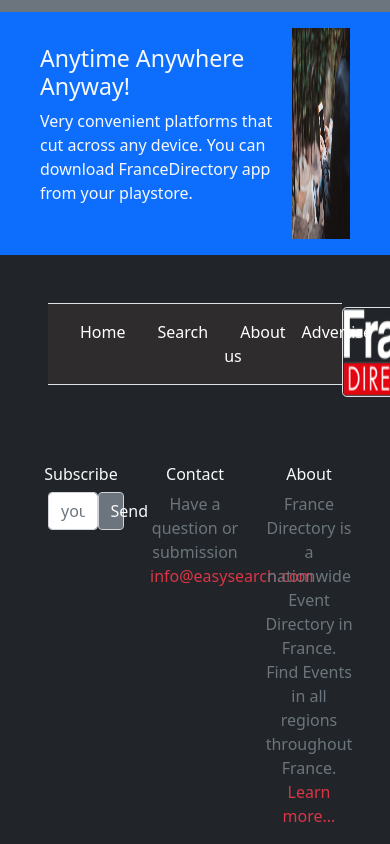
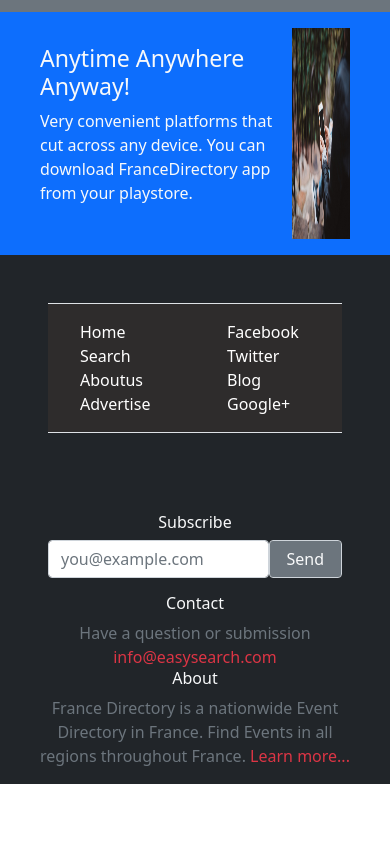
Before and after one commit to Vagyasri/Events-Directory, a website: page index.html in a window 390 px wide. Shown: the part 2906-3750 px from the top of the page. After the commit the page ends 3690 px from the top, so only its background shows below. Drawn offline with nearby package versions, Linux system fonts and the light colour scheme.

Commit message:
Make the footer responsive for large and small screens

```diff
--- a/index.html
+++ b/index.html
@@ -123,14 +123,14 @@
       <footer class="bg-dark overflow-hidden">
         <nav class="d-flex p-5">
             <div class="d-flex justify-content-between  align-items-center w-100">
-            <ul class="footer d-flex justify-content-between p-3 border-top border-bottom w-100">
+            <ul class="footer d-block d-md-flex justify-content-between p-3 border-top border-bottom w-100">
             <li><a href="#" class="text-white px-3">Home</a></li>
             <li><a href="#" class="text-white px-3">Search</a></li>
-            <li><a href="#" class="text-white px-3">About us</a></li>
+            <li><a href="#" class="text-white px-3">Aboutus</a></li>
             <li><a href="#" class="text-white px-3">Advertise</a></li>
             </ul>
-            <a href="#"><img src="Image/logo.jpg" alt=""  class="border rounded-3 footer-logo"></a>
-            <ul class="footer d-flex p-3 border-top border-bottom w-100 justify-content-between">
+            <a href="#"><img src="Image/logo.jpg" alt=""  class="d-none d-lg-block border rounded-3 footer-logo"></a>
+            <ul class="footer d-block d-md-flex p-3 border-top border-bottom w-100 justify-content-between">
             <li><a href="#" class="text-white px-3">Facebook</a></li>
             <li><a href="#" class="text-white px-3">Twitter</a></li>
             <li><a href="#" class="text-white px-3">Blog</a></li>
@@ -139,7 +139,7 @@
            </div>
         </nav>
         <div class="row p-3 text-light text-center mx-2">
-             <div class="col-4">
+             <div class="col-12 col-lg-4">
                <h6>Subscribe</h6>
                <div class="d-flex row pb-3 px-4">
                 <div class="col-9 p-0">
@@ -150,12 +150,12 @@
                 </div>
             </div>
              </div>
-             <div class="col-4">
+             <div class="col-12 col-lg-4">
               <h6>Contact</h6>
               <span class="d-block text-secondary">Have a question or submission</span>
               <span class="text-danger">info@easysearch.com</span>
              </div>
-             <div class="col-4">
+             <div class="col-12 col-lg-4">
               <h6>About</h6>
               <span class="text-secondary">France Directory is a nationwide Event Directory in France.  Find Events in all regions throughout France. </span><span class="text-danger">Learn more...</span>
              </div>
```
